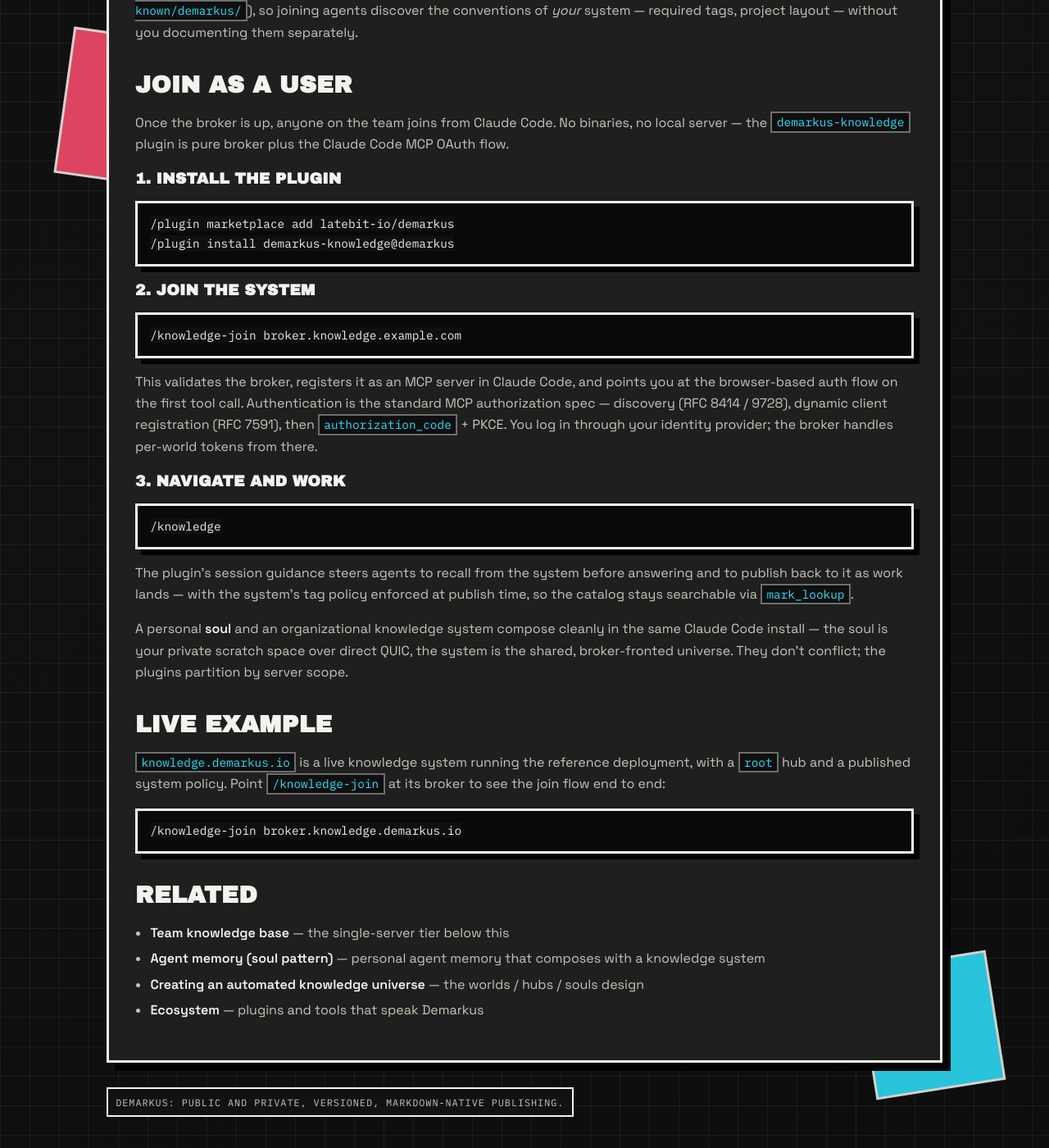
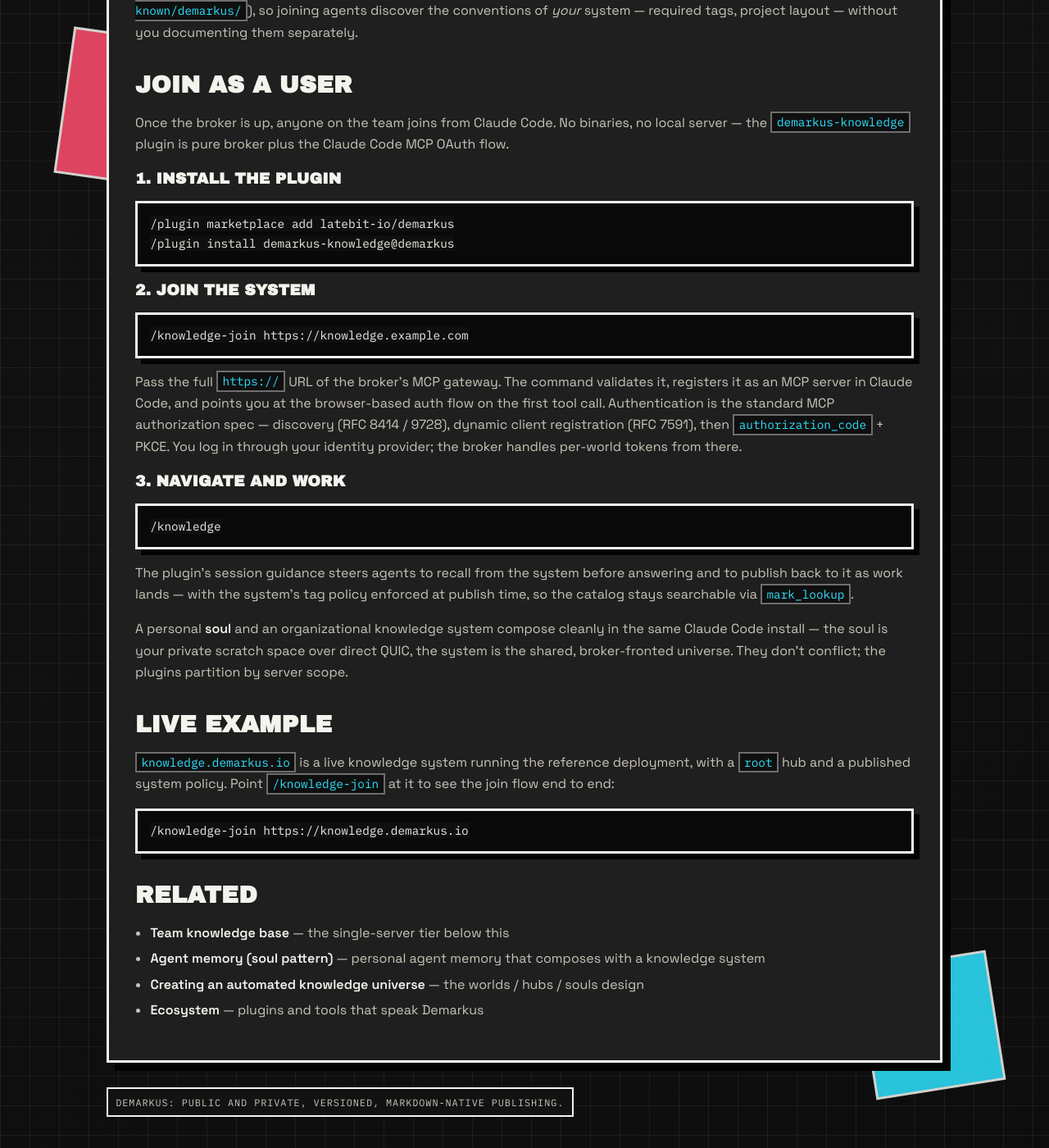
Before and after one commit to latebit-io/demarkus, a Jekyll site: the page built from scenarios/knowledge-system.md, in a window 1280 px wide and 1400 px high, scrolled down 1567 px. Shown: the whole window at 82% size. Built offline with Jekyll 4.4.1, drawn with Linux system fonts in a browser that asks for light colours; some of the changed text lies outside the part shown.

Commit message:
doc(pages): fix /knowledge-join URL in knowledge-system scenario
Join target is the apex broker host with an https:// scheme
(e.g. https://knowledge.demarkus.io), not a scheme-less
broker.knowledge.* subdomain. The helper script requires https://
and the gateway is fronted at the apex host.

````diff
--- a/scenarios/knowledge-system.md
+++ b/scenarios/knowledge-system.md
@@ -24,7 +24,7 @@
                  Claude Code  (MCP over HTTPS, OIDC)
                       │
                       ▼
-        broker.knowledge.example.com          ← OIDC + token minting
+        knowledge.example.com                 ← broker: OIDC + token minting
                       │  (QUIC, internal)
         ┌─────────────┼─────────────┐
         ▼             ▼             ▼
@@ -61,10 +61,10 @@
 ### 2. Join the system
 
 ```
-/knowledge-join broker.knowledge.example.com
+/knowledge-join https://knowledge.example.com
 ```
 
-This validates the broker, registers it as an MCP server in Claude Code, and points you at the browser-based auth flow on the first tool call. Authentication is the standard MCP authorization spec — discovery (RFC 8414 / 9728), dynamic client registration (RFC 7591), then `authorization_code` + PKCE. You log in through your identity provider; the broker handles per-world tokens from there.
+Pass the full `https://` URL of the broker's MCP gateway. The command validates it, registers it as an MCP server in Claude Code, and points you at the browser-based auth flow on the first tool call. Authentication is the standard MCP authorization spec — discovery (RFC 8414 / 9728), dynamic client registration (RFC 7591), then `authorization_code` + PKCE. You log in through your identity provider; the broker handles per-world tokens from there.
 
 ### 3. Navigate and work
 
@@ -78,10 +78,10 @@
 
 ## Live example
 
-`knowledge.demarkus.io` is a live knowledge system running the reference deployment, with a `root` hub and a published system policy. Point `/knowledge-join` at its broker to see the join flow end to end:
+`knowledge.demarkus.io` is a live knowledge system running the reference deployment, with a `root` hub and a published system policy. Point `/knowledge-join` at it to see the join flow end to end:
 
 ```
-/knowledge-join broker.knowledge.demarkus.io
+/knowledge-join https://knowledge.demarkus.io
 ```
 
 ## Related
````
Also changed, not shown: ecosystem.md (+1 -1 lines).
